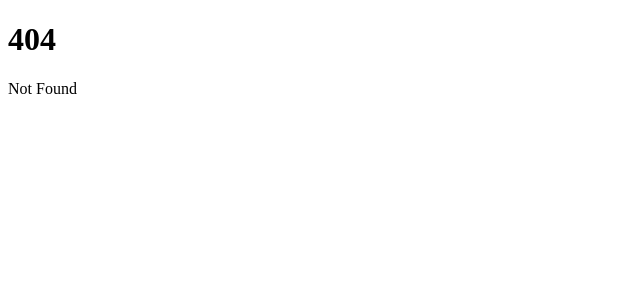
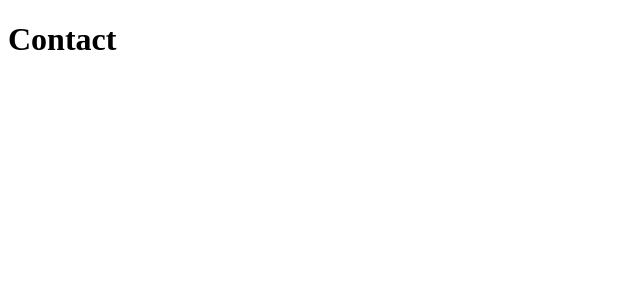
Before and after one commit to phptuts/intro-site-udemy-course, a SvelteKit app: page /contact in a window 1280 px wide. Before the commit this address had no page. Shown: the top 300 px of the page, without its empty margins (0-640 px from the left). Built offline with nearby package versions, Linux system fonts and the light colour scheme.

Commit message:
3-pages-and-routes

```diff
--- /dev/null
+++ b/src/routes/about/+page.svelte
@@ -0,0 +1 @@
+<h1>About</h1>
--- /dev/null
+++ b/src/routes/contact/+page.svelte
@@ -0,0 +1 @@
+<h1>Contact</h1>
```
